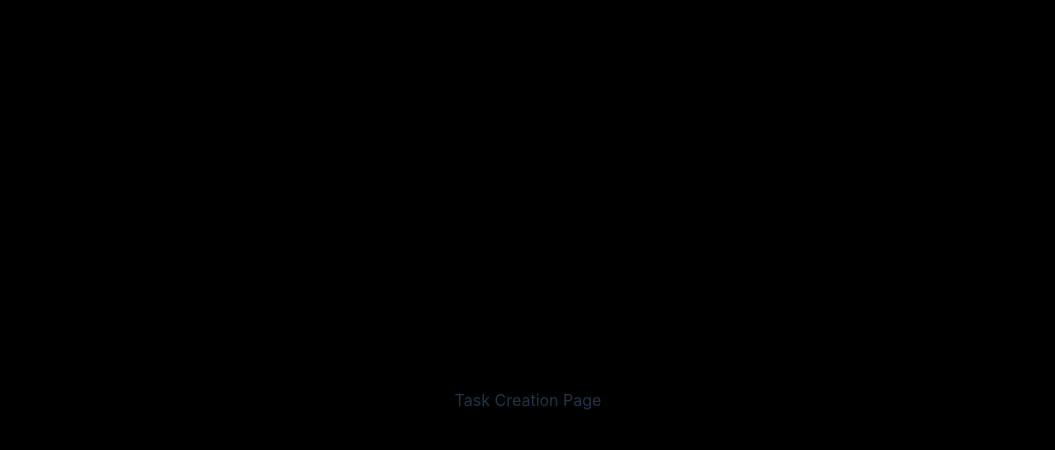
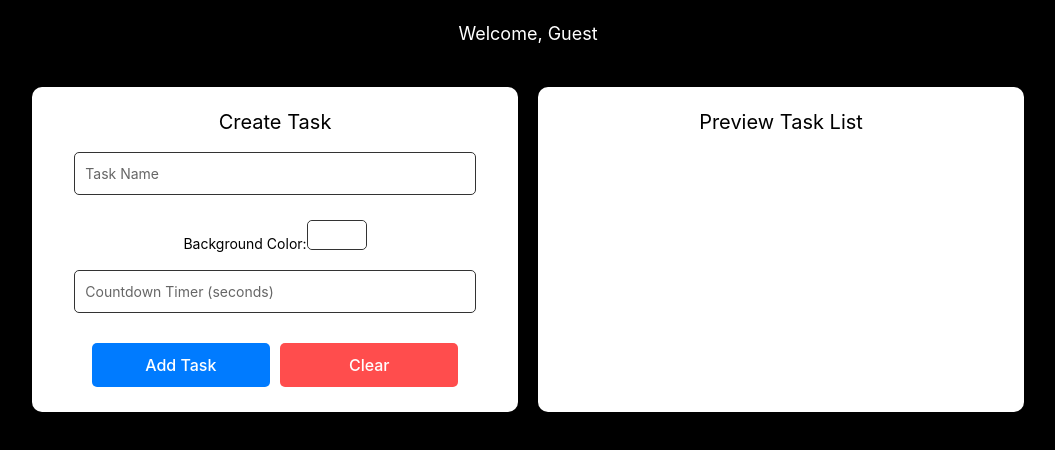
Before and after one commit to godlesscherry/react-task-manager, a React (Vite) app: page /task-creation in a window 1280 px wide. Shown: the top 450 px of the page, without its empty margins (112-1167 px from the left). Built offline with nearby package versions, Linux system fonts and the light colour scheme.

Commit message:
Initial commit: Login page implementation

```diff
--- a/index.html
+++ b/index.html
@@ -4,7 +4,7 @@
     <meta charset="UTF-8" />
     <link rel="icon" type="image/png" href="/android-chrome-192x192.png" />
     <meta name="viewport" content="width=device-width, initial-scale=1.0" />
-    <title>React-TaskManager</title>
+    <title>React-Task-Manager</title>
   </head>
   <body>
     <div id="root"></div>
--- /dev/null
+++ b/src/pages/TaskCreationPage.css
@@ -0,0 +1,157 @@
+/* Full-page background */
+.task-creation-page {
+  display: flex;
+  flex-direction: column;
+  align-items: center;
+  justify-content: start;
+  min-height: 100vh;
+  background-color: #000; /* Black background */
+  color: #fff;
+  padding: 20px;
+  gap: 20px;
+}
+
+/* Username Box Styling */
+.username-box {
+  margin-bottom: 20px;
+  font-size: 18px;
+  color: #fff;
+  text-align: center;
+}
+
+/* Main Container for Task Boxes */
+.task-container {
+  display: flex;
+  justify-content: space-between;
+  width: 80%;
+  gap: 20px;
+}
+
+/* Create Task Box Styling */
+.create-task-box {
+  background-color: #fff;
+  padding: 20px;
+  border-radius: 10px;
+  box-shadow: 0 4px 6px rgba(0, 0, 0, 0.5);
+  flex: 1;
+  text-align: center;
+}
+
+.create-task-box h2 {
+  font-size: 20px;
+  margin-bottom: 15px;
+  color: #000;
+}
+
+.form-group {
+  margin-bottom: 15px;
+}
+
+.form-input {
+  width: 90%;
+  padding: 10px;
+  border: 1px solid #333;
+  border-radius: 5px;
+  background-color: #fff; /* White background */
+  color: #000; /* Black text */
+}
+
+.form-input::placeholder {
+  color: #666; /* Optional: Grey color for placeholder text */
+}
+
+./* Form group for color input */
+.color-group {
+  display: flex;
+  align-items: center; /* Align label and input vertically */
+  gap: 10px; /* Space between the label and input */
+}
+
+.form-label {
+  font-size: 14px;
+  color: #000; /* Black text for labels */
+  text-align: left;
+  white-space: nowrap; /* Prevent label wrapping */
+}
+
+/* Color Input with Larger Size and Rectangle Display */
+.color-input {
+  width: 60px; /* Increase width */
+  height: 30px; /* Increase height */
+  border: 1px solid #333; /* Add a border for better visibility */
+  border-radius: 5px; /* Optional: Rounded edges */
+  background-color: #fff; /* Default background */
+  cursor: pointer; /* Pointer cursor for better UX */
+  outline: none; /* Remove default outline */
+  appearance: none; /* Remove default browser styling */
+}
+
+.color-input::-webkit-color-swatch {
+  border: none; /* Remove swatch border */
+  border-radius: 5px; /* Match other styling */
+}
+
+.color-input::-webkit-color-swatch-wrapper {
+  padding: 0;
+  margin: 0;
+}
+
+.task-button,
+.clear-button {
+  width: 40%;
+  padding: 10px;
+  margin: 5px;
+  background-color: #007bff;
+  color: #fff;
+  border: none;
+  border-radius: 5px;
+  cursor: pointer;
+  transition: background-color 0.3s;
+}
+
+.clear-button {
+  background-color: #ff4d4d;
+}
+
+.task-button:hover {
+  background-color: #0056b3;
+}
+
+/* Task Preview Box Styling */
+.task-preview-box {
+  background-color: #fff;
+  padding: 20px;
+  border-radius: 10px;
+  flex: 1;
+  box-shadow: 0 4px 6px rgba(0, 0, 0, 0.5);
+  text-align: center;
+}
+
+.task-preview-box h2 {
+  font-size: 20px;
+  margin-bottom: 15px;
+  color: #000;
+}
+
+.task-list {
+  list-style: none;
+  padding: 0;
+  margin: 0;
+}
+
+.task-item {
+  padding: 10px;
+  margin-bottom: 10px;
+  border-radius: 5px;
+  text-align: center;
+  background-color: #333;
+  color: #fff;
+  font-weight: bold;
+}
+
+/* Error Text Styling */
+.error-text {
+  color: red;
+  font-size: 12px;
+  margin-top: 5px;
+}
--- a/src/pages/TaskCreationPage.jsx
+++ b/src/pages/TaskCreationPage.jsx
@@ -1,7 +1,105 @@
-import React from 'react';
+import React, { useState } from 'react';
+import './TaskCreationPage.css'; // Import the CSS file
 
 const TaskCreationPage = () => {
-  return <div className="flex justify-center items-center h-screen">Task Creation Page</div>;
+  const [username] = useState(localStorage.getItem('username') || 'Guest');
+  const [taskName, setTaskName] = useState('');
+  const [taskColor, setTaskColor] = useState('#ffffff'); // Default color
+  const [taskCountdown, setTaskCountdown] = useState(''); // Countdown timer
+  const [taskPreview, setTaskPreview] = useState([]);
+  const [error, setError] = useState('');
+
+  const handleAddTask = () => {
+    if (!taskName.trim()) {
+      setError('Task name is required');
+      return;
+    }
+    if (!taskCountdown.trim() || isNaN(taskCountdown) || taskCountdown <= 0) {
+      setError('Countdown must be a positive number');
+      return;
+    }
+
+    setError('');
+
+    // Add task to preview
+    setTaskPreview((prev) => [
+      ...prev,
+      { id: prev.length + 1, name: taskName, color: taskColor, countdown: taskCountdown },
+    ]);
+
+    // Clear inputs
+    clearInputs();
+  };
+
+  const clearInputs = () => {
+    setTaskName('');
+    setTaskColor('#ffffff'); // Reset to default
+    setTaskCountdown('');
+    setError('');
+  };
+
+  return (
+    <div className="task-creation-page">
+      <div className="username-box">
+        <span>Welcome, {username}</span>
+      </div>
+      <div className="task-container">
+        <div className="create-task-box">
+          <h2>Create Task</h2>
+          <div className="form-group">
+            <input
+              type="text"
+              placeholder="Task Name"
+              className="form-input"
+              value={taskName}
+              onChange={(e) => setTaskName(e.target.value)}
+            />
+          </div>
+          <div className="form-group color-group">
+            <label className="form-label">Background Color:</label>
+            <input
+              type="color"
+              className="color-input"
+              value={taskColor}
+              onChange={(e) => setTaskColor(e.target.value)}
+            />
+          </div>
+          <div className="form-group">
+            <input
+              type="number"
+              placeholder="Countdown Timer (seconds)"
+              className="form-input"
+              value={taskCountdown}
+              onChange={(e) => setTaskCountdown(e.target.value)}
+            />
+          </div>
+          {error && <p className="error-text">{error}</p>}
+          <div className="button-group">
+            <button className="task-button" onClick={handleAddTask}>
+              Add Task
+            </button>
+            <button className="clear-button" onClick={clearInputs}>
+              Clear
+            </button>
+          </div>
+        </div>
+        <div className="task-preview-box">
+          <h2>Preview Task List</h2>
+          <ul className="task-list">
+            {taskPreview.map((task) => (
+              <li
+                key={task.id}
+                className="task-item"
+                style={{ backgroundColor: task.color }}
+              >
+                {task.name} - {task.countdown}s
+              </li>
+            ))}
+          </ul>
+        </div>
+      </div>
+    </div>
+  );
 };
 
 export default TaskCreationPage;
```
